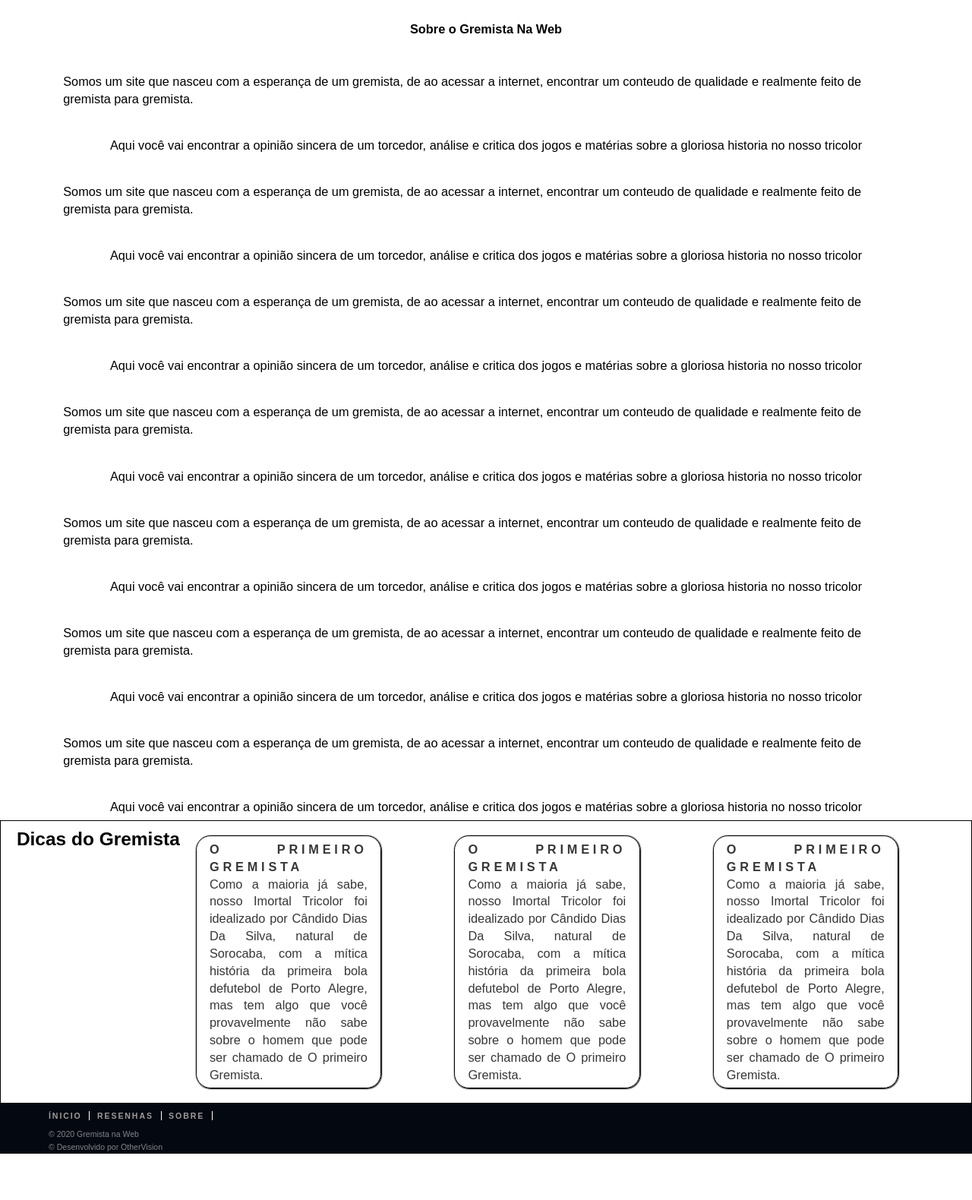
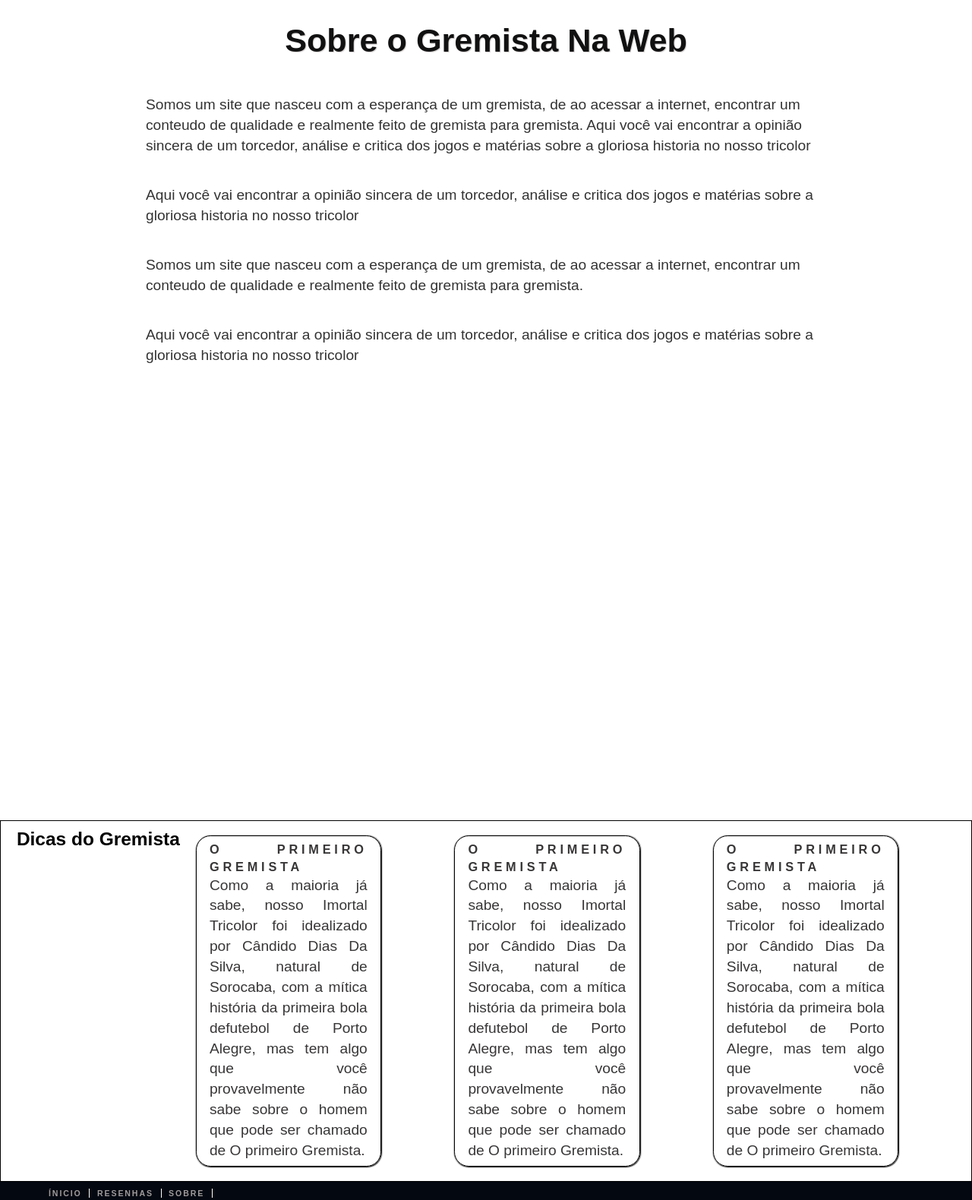
Before and after one commit to OtherVision/project-GremistaNaWeb, a plain HTML site: page sobre.html in a window 1280 px wide. Shown: the part 80-1660 px from the top of the page at 76% size. Before the commit the page ends 1599 px from the top, so only its background shows below. Drawn offline with Linux system fonts and the light colour scheme.

Commit message:
estilizar pagina sobre

```diff
--- a/css/responsive-media.css
+++ b/css/responsive-media.css
@@ -9,6 +9,7 @@
 
     .header-title h1 a {font: var(--font-title);}
     .header-title {padding-left: 1rem;}
+
 
     /*   ajustando o menu        */
     .header-nav { width: 40%;}
--- a/css/sobre.css
+++ b/css/sobre.css
@@ -1,7 +1,15 @@
+.header-title a {font: var( --font-title-mobile); color: white; }
+
 #main {background: white;}
 #section {border-top: 1px solid black;}
 
-.box-sobre {width: 90%; height: 100%; margin: 0 auto;}
-.box-text-sobre {display: flex; flex-direction: column; justify-content: center; align-items: center;}
-.box-text-sobre h2 { font: var(--font-h2); margin: 3rem 0;}
-.box-text-sobre p {font: var(--font-text); margin: 2rem 2rem;}
+.box-sobre {width: 70%; height: 100%; margin: 0 auto;}
+.box-text-sobre {display: flex; flex-direction: column; justify-content: center; align-items: center; }
+.box-text-sobre h1 { font: var(--font-h2); font-size: 4.5rem; line-height: 5rem;  margin: 3rem 0; text-shadow: 1px 1px 1px rgb(207, 202, 202); color: #111; }
+.box-text-sobre p {font: var(--font-text); margin: 2rem 0; color: #333; }
+
+
+@media (min-width: 1000px ) {
+    .header-title a {font: var(--font-title);}
+
+}
--- a/css/style.css
+++ b/css/style.css
@@ -8,13 +8,13 @@
     font-size: 60%;
     --menu-footer: 600 1.1rem 'Nunito', sans-serif ;
     --menu-header: 700 1.8rem 'Nunito', sans-serif ;
-    --font-text: 500 1.7rem/1.4 'Nunito', sans-serif;
+    --font-text: 500 2rem/1.4 'Nunito', sans-serif;
     --font-h2: 800 1.7rem 'Acme', sans-serif;
     --font-title-mobile: 700 4rem 'Grandstander', cursive;
     --font-title: 700 5rem 'Grandstander', cursive;
 }
 
-/*  CRIANDO GRID - mobile first        */
+/*  CRIANDO GRID   */
 .container {display: grid; height: 100vh;  grid-template-columns: repeat(4, 1fr); grid-template-rows: repeat(4, 1fr);
     grid-template-areas:"header header header header"
                         "main main main main"
--- a/sobre.html
+++ b/sobre.html
@@ -23,7 +23,7 @@
         <header id="header">
             <div class="box-header">
                 <div class="header-title">
-                    <h1><a href="./index.html">Gremista na Web</a></h1>
+                    <a href="./index.html">Gremista na Web</a>
                 </div>
 
                 <div class="header-nav">
@@ -44,9 +44,9 @@
 
                 <div class="box-text-sobre">
 
-                    <h2>Sobre o Gremista Na Web</h2>
+                    <h1>Sobre o Gremista Na Web</h1>
                     <p>
-                        Somos um site que nasceu com a esperança de um gremista, de ao acessar a internet, encontrar um conteudo de qualidade e realmente feito de gremista para gremista.
+                        Somos um site que nasceu com a esperança de um gremista, de ao acessar a internet, encontrar um conteudo de qualidade e realmente feito de gremista para gremista. Aqui você vai encontrar a opinião sincera de um torcedor, análise e critica dos jogos e matérias sobre a gloriosa historia no nosso tricolor
                     </p>
 
                     <p>
@@ -61,53 +61,7 @@
                         Aqui você vai encontrar a opinião sincera de um torcedor, análise e critica dos jogos e matérias sobre a gloriosa historia no nosso tricolor
                     </p>
 
-                    <p>
-                        Somos um site que nasceu com a esperança de um gremista, de ao acessar a internet, encontrar um conteudo de qualidade e realmente feito de gremista para gremista.
-                    </p>
 
-                    <p>
-                        Aqui você vai encontrar a opinião sincera de um torcedor, análise e critica dos jogos e matérias sobre a gloriosa historia no nosso tricolor
-                    </p>
-
-                    <p>
-                        Somos um site que nasceu com a esperança de um gremista, de ao acessar a internet, encontrar um conteudo de qualidade e realmente feito de gremista para gremista.
-                    </p>
-
-                    <p>
-                        Aqui você vai encontrar a opinião sincera de um torcedor, análise e critica dos jogos e matérias sobre a gloriosa historia no nosso tricolor
-                    </p>
-
-                    <p>
-                        Somos um site que nasceu com a esperança de um gremista, de ao acessar a internet, encontrar um conteudo de qualidade e realmente feito de gremista para gremista.
-                    </p>
-
-                    <p>
-                        Aqui você vai encontrar a opinião sincera de um torcedor, análise e critica dos jogos e matérias sobre a gloriosa historia no nosso tricolor
-                    </p>
-
-                    <p>
-                        Somos um site que nasceu com a esperança de um gremista, de ao acessar a internet, encontrar um conteudo de qualidade e realmente feito de gremista para gremista.
-                    </p>
-
-                    <p>
-                        Aqui você vai encontrar a opinião sincera de um torcedor, análise e critica dos jogos e matérias sobre a gloriosa historia no nosso tricolor
-                    </p>
-
-                    <p>
-                        Somos um site que nasceu com a esperança de um gremista, de ao acessar a internet, encontrar um conteudo de qualidade e realmente feito de gremista para gremista.
-                    </p>
-
-                    <p>
-                        Aqui você vai encontrar a opinião sincera de um torcedor, análise e critica dos jogos e matérias sobre a gloriosa historia no nosso tricolor
-                    </p>
-
-                    <p>
-                        Somos um site que nasceu com a esperança de um gremista, de ao acessar a internet, encontrar um conteudo de qualidade e realmente feito de gremista para gremista.
-                    </p>
-
-                    <p>
-                        Aqui você vai encontrar a opinião sincera de um torcedor, análise e critica dos jogos e matérias sobre a gloriosa historia no nosso tricolor
-                    </p>
 
                 </div>
             </article>
```
